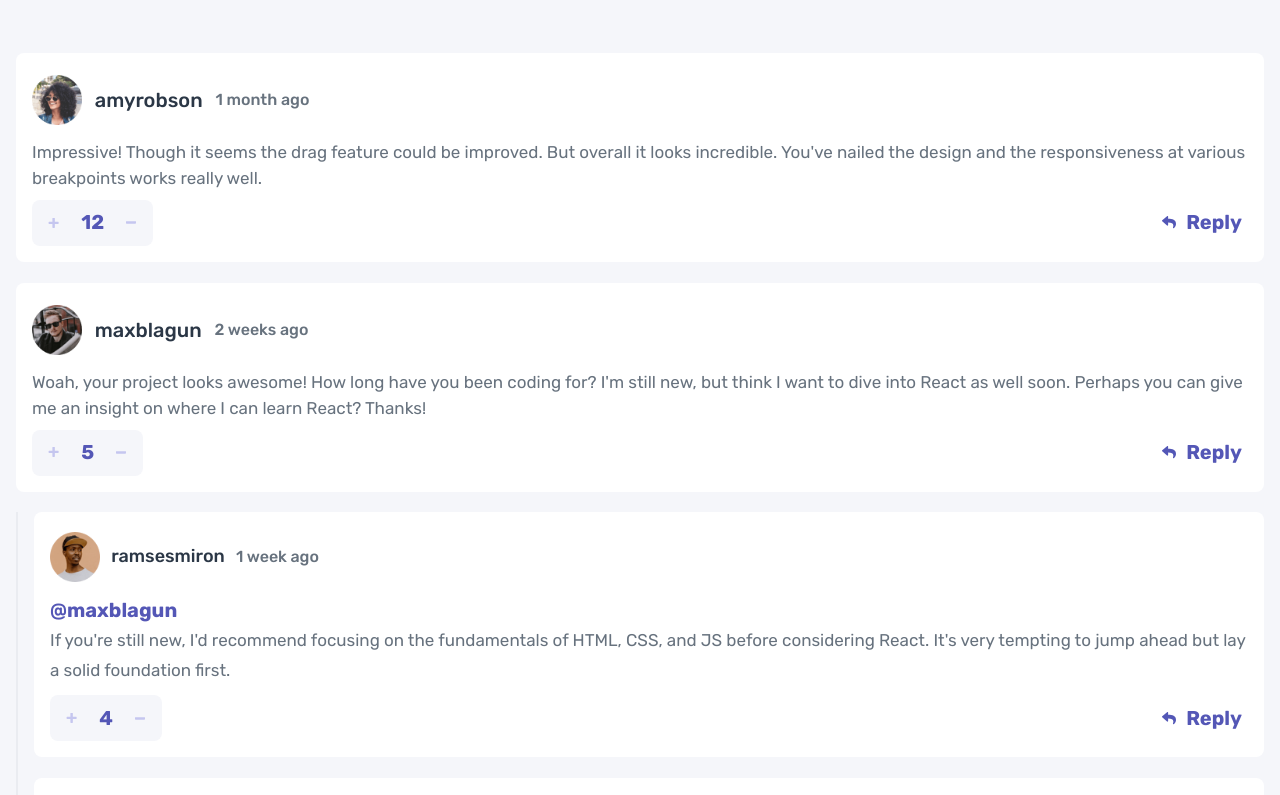
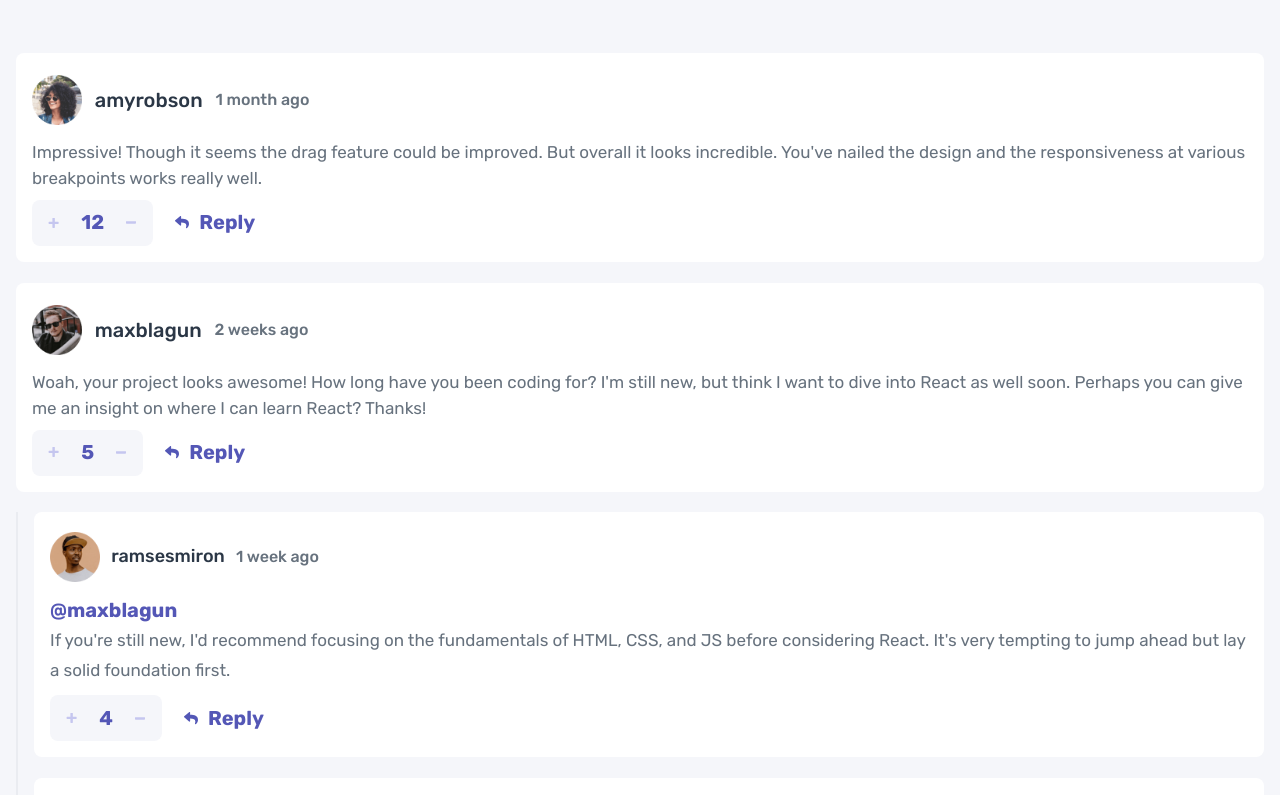
Before and after one commit to OGBENI-NG/interactive-comments-section-main, a React (Vite) app: page / in a window 1280 px wide. Shown: the top 795 px of the page. Built offline with nearby package versions, Linux system fonts and the light colour scheme.

Commit message:
remove className

```diff
--- a/Components/EditWrapper.jsx
+++ b/Components/EditWrapper.jsx
@@ -6,7 +6,7 @@ export default function EditWrapper({
       deleteIcon,replyIcon,score,
       commentIndex, handleLike, handleUnlike,
       handleToggleDelete, handleEditToggle, handleToggle,
-      username, isCurrentUser, editIcon
+      username, isCurrentUser, editIcon, className
       }) {
 
       return (
@@ -30,7 +30,7 @@ export default function EditWrapper({
                               />
                         </button>
                   </div>
-                  <Sections className="delete-and-edit-wrapper">
+                  <Sections className={className}>
                         {username === isCurrentUser ? (
                               <div className="edit-wrapper">
                                     <button className="del-btn" onClick={() => handleToggleDelete(id)}>
```
